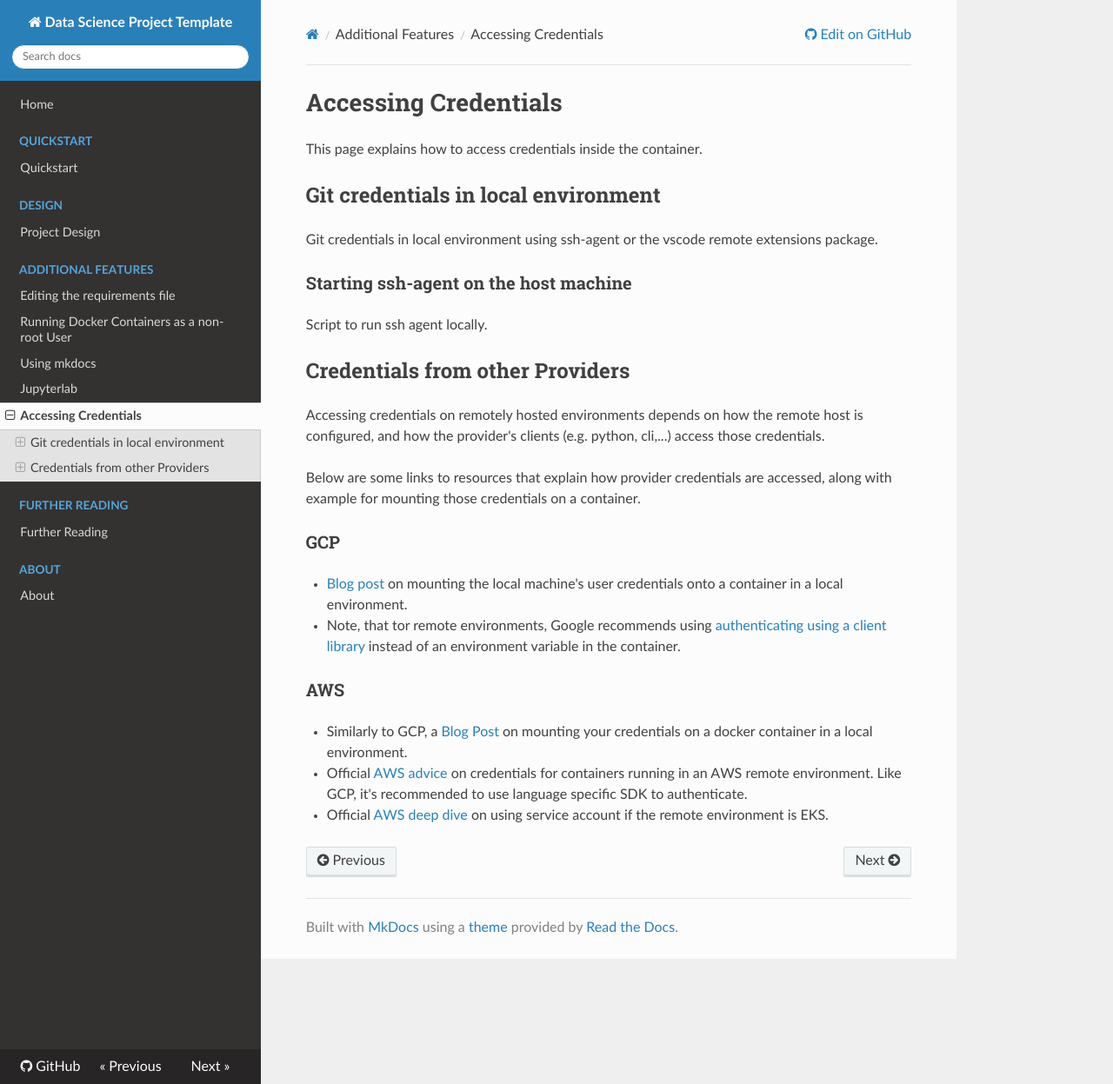
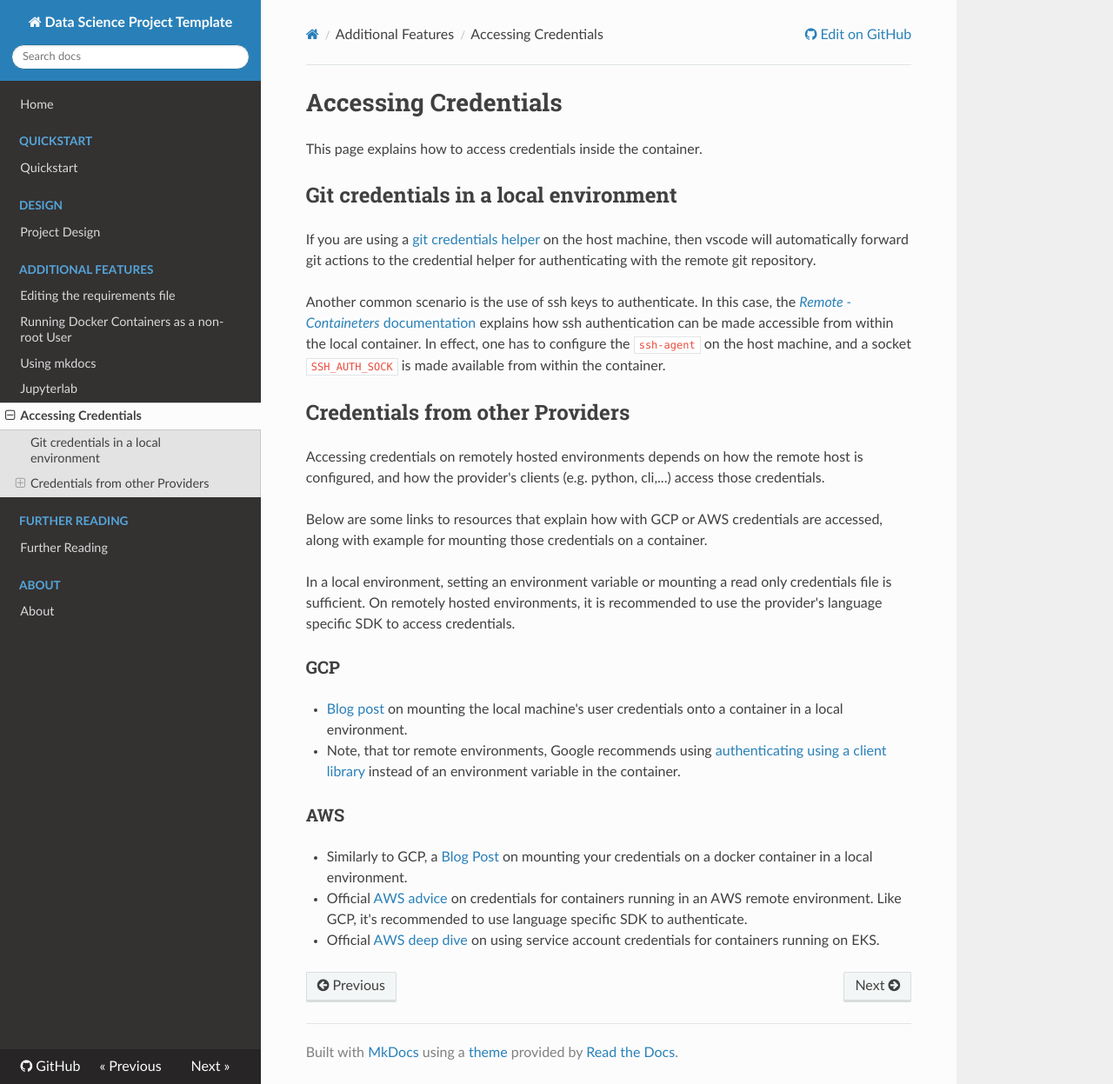
Before and after one commit to mark-curran/data-science-project-template, an MkDocs documentation site: the page built from docs/docs/additional_features/accessing_credentials.md, in a window 1280 px wide and 1247 px high. Shown: the whole window at 87% size. Built offline with MkDocs 1.6.1, drawn with Linux system fonts in a browser that asks for light colours; nearby versions of some CDN libraries.

Commit message:
Complete the accessing credentials documentation.

```diff
--- a/docs/docs/additional_features/accessing_credentials.md
+++ b/docs/docs/additional_features/accessing_credentials.md
@@ -2,21 +2,23 @@
 
 This page explains how to access credentials inside the container.
 
-## Git credentials in local environment
+## Git credentials in a local environment
 
-Git credentials in local environment using ssh-agent or the vscode remote extensions package.
+If you are using a [git credentials helper](https://git-scm.com/docs/gitcredentials) on the host machine, then vscode will automatically forward git actions
+to the credential helper for authenticating with the remote git repository.
 
-### Starting ssh-agent on the host machine
-
-Script to run ssh agent locally.
+Another common scenario is the use of ssh keys to authenticate. In this case, the [_Remote - Containeters_ documentation](https://code.visualstudio.com/docs/remote/containers#_using-ssh-keys) explains
+how ssh authentication can be made accessible from within the local container. In effect, one has to configure the `ssh-agent` on the host machine, and a socket `SSH_AUTH_SOCK` is made available from within the container.
 
 ## Credentials from other Providers
 
 Accessing credentials on remotely hosted environments depends on how the remote host is configured, and how
 the provider's clients (e.g. python, cli,...) access those credentials.
 
-Below are some links to resources that explain how provider credentials are accessed, along with example
+Below are some links to resources that explain how with GCP or AWS credentials are accessed, along with example
 for mounting those credentials on a container.
+
+In a local environment, setting an environment variable or mounting a read only credentials file is sufficient. On remotely hosted environments, it is recommended to use the provider's language specific SDK to access credentials.
 
 ### GCP
 
@@ -28,4 +30,4 @@ for mounting those credentials on a container.
 * Similarly to GCP, a [Blog Post](https://prabhatsharma.in/blog/vscode-dev-container-aws-credentials/) on mounting your credentials on a docker container in a local environment.
 * Official [AWS advice](https://docs.aws.amazon.com/sdkref/latest/guide/feature-container-credentials.html) on credentials for containers running in an AWS remote environment. Like GCP, it's recommended to use language specific
 SDK to authenticate.
-* Official [AWS deep dive](https://aws.amazon.com/blogs/containers/diving-into-iam-roles-for-service-accounts/) on using service account if the remote environment is EKS.
+* Official [AWS deep dive](https://aws.amazon.com/blogs/containers/diving-into-iam-roles-for-service-accounts/) on using service account credentials for containers running on EKS.
```
